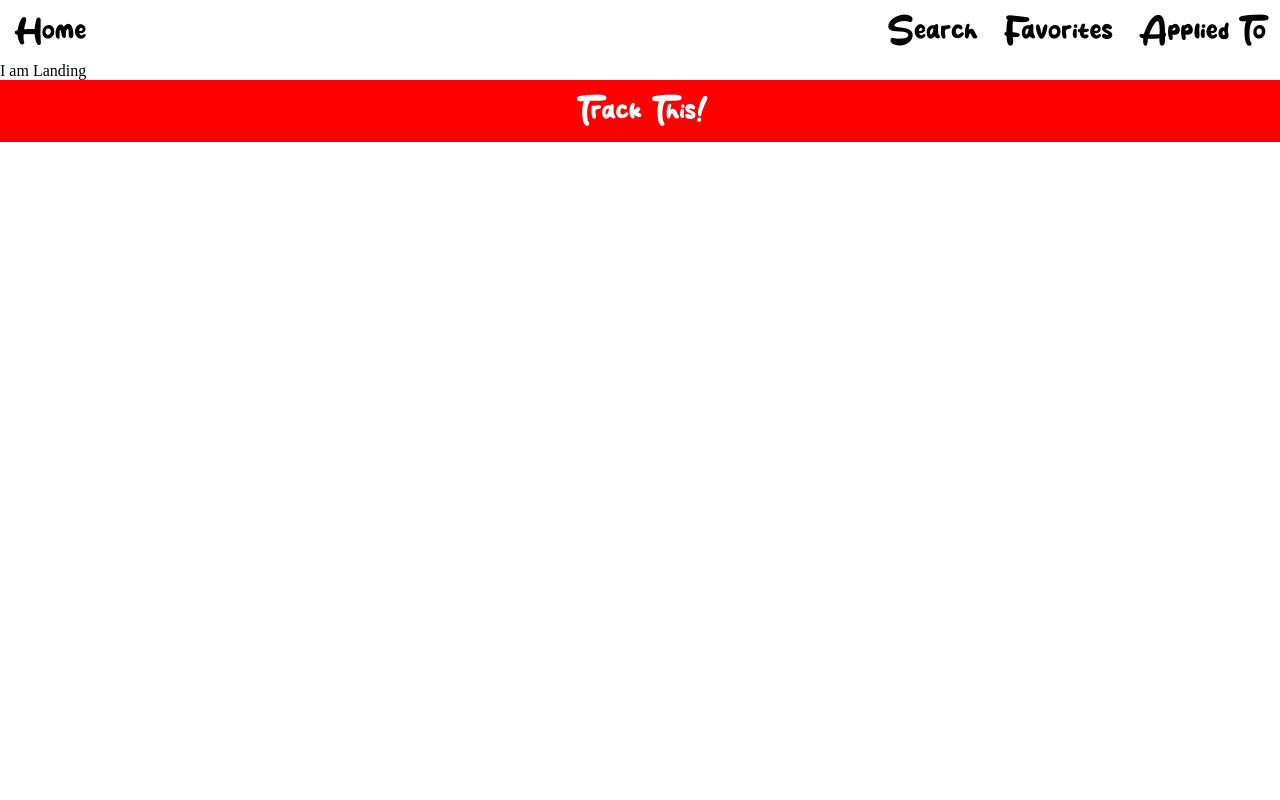
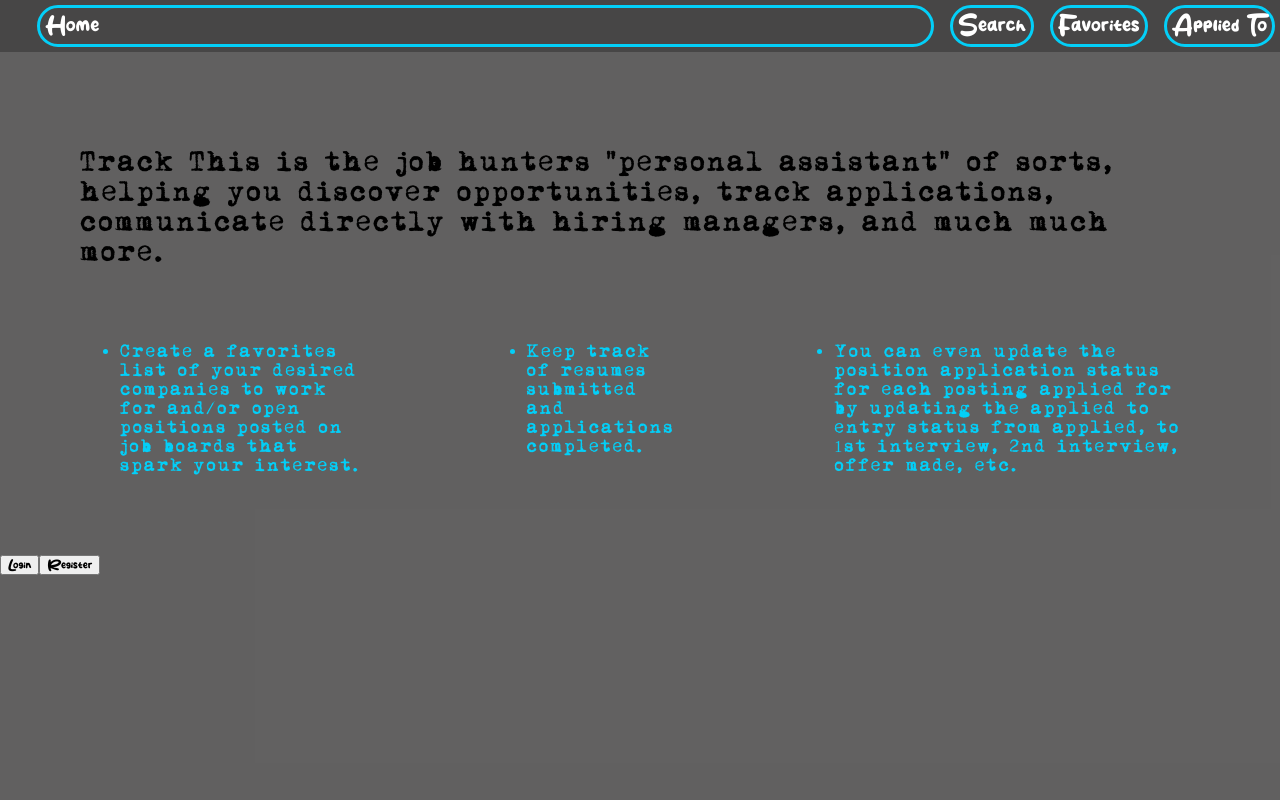
Before and after one commit to BuildBelleza/REACT-project, a React (Vite) app in the folder vite-project/: page / in a window 1280 px wide. Shown: the top 800 px of the page. Built offline with nearby package versions, Linux system fonts and the light colour scheme; no server answers.

Commit message:
add styling

```diff
--- a/vite-project/src/css/style.css
+++ b/vite-project/src/css/style.css
@@ -1,26 +1,6 @@
 * {
-  background-color: transparent;
   box-sizing: border-box;
-  margin: 10px;
-  padding: 10;
-}
-
-body,
-html {
-  height: auto;
-  width: auto;
-}
-
-:root {
-  display: flex;
-  flex-direction: column;
-  /* height: 100%; */
-  width: auto;
-}
-
-main {
-  flex: 1;
-  /* padding: 20px auto; */
+  font-family: CoffeeCake;;
 }
 
 @font-face {
@@ -28,63 +8,162 @@
   src: url('CoffeCake.ttf') format('truetype');
 }
 
-a {
-  font-weight: 500;
-  color: red;
-  text-decoration: inherit;
-  gap: 10px;
+@font-face {
+  font-family: 'KOMIKABS';
+  src: url('KOMIKABS.ttf') format('truetype');
 }
 
-a:hover {
-  color: red;
+@font-face {
+  font-family: 'Billy Ohio';
+  src: url('Billy Ohio.ttf') format('truetype');
+}
+
+@font-face {
+  font-family: 'Mom«t___';
+  src: url('Mom«t___.ttf') format('truetype');
+  }
+
+body,
+html {
+  height: 100%;
+  width: 100%;
+background-color: rgba(46, 45, 45, 0.5);
+color: white;
+font-weight: light-bold;
+}
+
+:root {
+  display: flex;
+  flex-direction: column;
+  height: 100%;
+}
+
+footer {
+  background-color: rgb(3, 207, 248, 80%);
+  color: white;
+  padding: 30px 0;
+  text-align: center;
+  font-size: 24px;
+  margin-top: 540px;
+
+}
+
+header {
+  padding: px 0;
+  margin-top: 20px 10;
+  min-height: auto;
+}
+
+main {
+  flex: 1;
+  padding: 20px auto;
+}
+
+.sticky {
+  margin-top: 0 auto;
+  width: 90%;
 }
 
 a {
-  color: inherit;
-  text-decoration: none;
+  font-weight: 500;
+  color: white;
+  text-decoration: inherit;
+  gap: 10px;
+  font-size: 24px;
+  padding: 5px;
+  border-style: solid;
+  border-color: rgba(3, 207, 248);
+border-radius: 45px;
+margin-right: 70px;
+/* background-color: rgb(255, 255, 255, 10%); */
 }
 
 .y-navs {
   display: flex;
-  font-family: CoffeeCake;
-  font-size: 32px;
-  padding: 14px;
-  gap: 10px;
+  background-color: rgba(46, 45, 45, 0.5);
+  padding: 5px;
 }
 
 .y-navs a:first-of-type {
   flex: 1;
+  margin: 0 0 0 32px;
+  padding:5px;
+
 }
 
 .y-navs a:not(:first-of-type) {
   margin: 0 0 0 16px;
+  padding:5px;
+
 }
 
-.sbtn {
-  background-color: red;
-  border: 2px solid black;
-  color: white;
-  /* padding: 4px 36px; */
-  text-align: center;
-  text-decoration: none;
-  display: inline-block;
+a:hover {
+  color: rgb(3, 207, 248);
+  background-color: rgba(46, 45, 45, 0.5);
+  border-color: white;
+  padding: 5px;
+}
+
+.landingPitch {
+  margin: 80px;
+  font-size: 25px;
+  font-family: Mom«t___;
+  margin-top: 95px;
+  letter-spacing: 2px;
+  text-align: left;
+  background-color: transparent;
+  color: black;
+}
+
+.feature1 {
+    margin-top: -5px;
+    font-weight: light-bold;
+    background-color: transparent;
+}
+
+.feature2 {
+  margin-top: -5px;
+    font-weight: light-bold;
+    background-color: transparent;
+}
+
+.feature3 {
+  margin-top: -5px;
+  font-weight: light-bold;
+  background-color: transparent;
+}
+
+li {
+  margin: 80px;
   font-size: 16px;
-  /* margin: 4px 2px; */
-  transition-duration: 0.4s;
-  cursor: pointer;
+  font-family: Mom«t___;
+  margin-top: 110px;
+  letter-spacing: 2px;
+  row-gap: 10px;
+  column-gap: 1px;
+  background-color: transparent;
+}
+
+#featureList {
+  display: flex;
+  flex-direction: r;
+  row-gap: 1px;
+  column-width: 150px;
+  text-align: left;
+  color: rgba(3, 207, 248);
+  background-color: transparent;
+  padding-right: 15px;
 }
 
 
-
-.y-wrap {
-  margin: 0 auto;
-  width: 100%;
-      background-color: red;
-        color: white;
-        text-align: center;
-        justify-content: center;
-        font-family: CoffeeCake;
-        width: 100%;
-        font-size: 32px;
-        padding: 14px;
+lbtn {
+  margin: 80px;
+  font-size: 16px;
+  font-family: Mom«t___;
+  margin-top: 110px;
+  letter-spacing: 2px;
+  row-gap: 10px;
+  column-gap: 1px;
+  background-color: transparent;
+  position: center;
 }
--- a/vite-project/src/sectioning/footer.jsx
+++ b/vite-project/src/sectioning/footer.jsx
@@ -3,7 +3,7 @@
 const Footer = () => {
   return (
     <footer>
-      <div className="y-wrap">Track This!</div>
+      <div className="sticky">Track This!</div>
     </footer>
   )
 };
--- a/vite-project/src/views/landing.jsx
+++ b/vite-project/src/views/landing.jsx
@@ -4,8 +4,28 @@
 const Landing = () => {
 
   return (
-    <div> I am Landing </div>
+
+      <>
+      <div>
+    <p className='landingPitch'> Track This is the job hunters "personal assistant" of sorts, helping you discover opportunities, track applications, communicate directly with hiring managers, and much much more.</p>
+
+      <ul id='featureList'>
+        <li className='feature1'>  Create a favorites list of your desired companies to work for and/or open positions posted on job boards that spark your interest.</li>
+      <br />
+        <li className='feature2'> Keep track of resumes submitted and applications completed.</li>
+      <br />
+        <li className='feature3'> You can even update the position application status for each posting applied for by updating the applied to entry status from applied, to 1st interview, 2nd interview, offer made, etc.
+        </li>
+        <br />
+        </ul>
+        </div>
+    <form className='loginForm'>
+        <button className='lbtn' type="submit">Login</button>
+        <button className='loutbtn' type="submit">Register</button>
+    </form>
+    </>
   );
 };
 
+
 export default Landing;
```
Also changed, not shown: vite-project/src/components/login_registerBtn.jsx (added), vite-project/src/css/Mom«t___.ttf (added).
